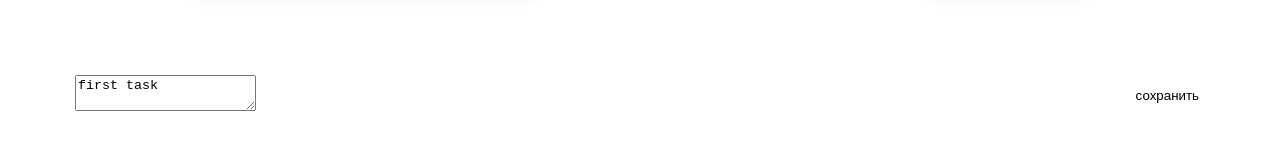
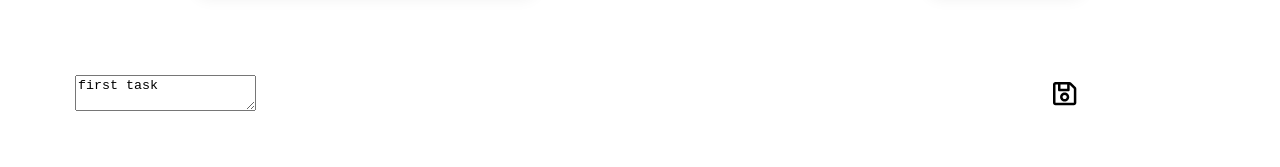
Before and after one commit to webdotG/task_runner__test.github.io, a React (Create React App) app: page / in a window 1280 px wide. Both pictures are taken after a click on the button 1065 px from the left and 299 px from the top of the page. Shown: the part 204-371 px from the top of the page. Built offline with nearby package versions, Linux system fonts and the light colour scheme.

Commit message:
icon save style add

```diff
--- a/src/components/ToDoList/ToDoList.jsx
+++ b/src/components/ToDoList/ToDoList.jsx
@@ -3,6 +3,7 @@ import style from './ToDoList.module.css'
 import { MdOutlineDelete } from "react-icons/md";
 import { BiEditAlt } from "react-icons/bi";
 import { GrStatusGood } from "react-icons/gr";
+import { FaRegSave } from "react-icons/fa";
 
 //получаю todo и settodo переданные из app.js
   function ToDoList ({todo, setTodo}) {
@@ -101,7 +102,7 @@ import { GrStatusGood } from "react-icons/gr";
               edit === item.id
                 ?
                 <div className={style['task-list__button-wrapper']}>
-                  <button onClick={() => saveTodo(item.id)} >сохранить</button>
+                  <button className={style['task-list__button--save']} onClick={() => saveTodo(item.id)} ><FaRegSave className={style['save-icon']}/></button>
                 </div>
                 :
                 <div className={style['task-list__button-wrapper']}>
--- a/src/components/ToDoList/ToDoList.module.css
+++ b/src/components/ToDoList/ToDoList.module.css
@@ -17,6 +17,7 @@
   justify-content: space-between;
 }
 
+.task-list__button--save,
 .task-list__button--delete,
 .task-list__button--edit,
 .task-list__button--status{
@@ -24,12 +25,16 @@
   height: 40px;
 }
 
+.task-list__button--save{
+  margin-right: 120px;
+}
 
 .task-list__button--edit,
 .task-list__button--status{
   margin-right: 20px;
 }
 
+.save-icon,
 .status-icon,
 .edit-icon,
 .delete-icon{
@@ -37,6 +42,8 @@
   scale: 2;
 }
 
+.save-icon:focus,
+.save-icon:hover,
 .status-icon:focus,
 .status-icon:hover,
 .edit-icon:focus,
```
